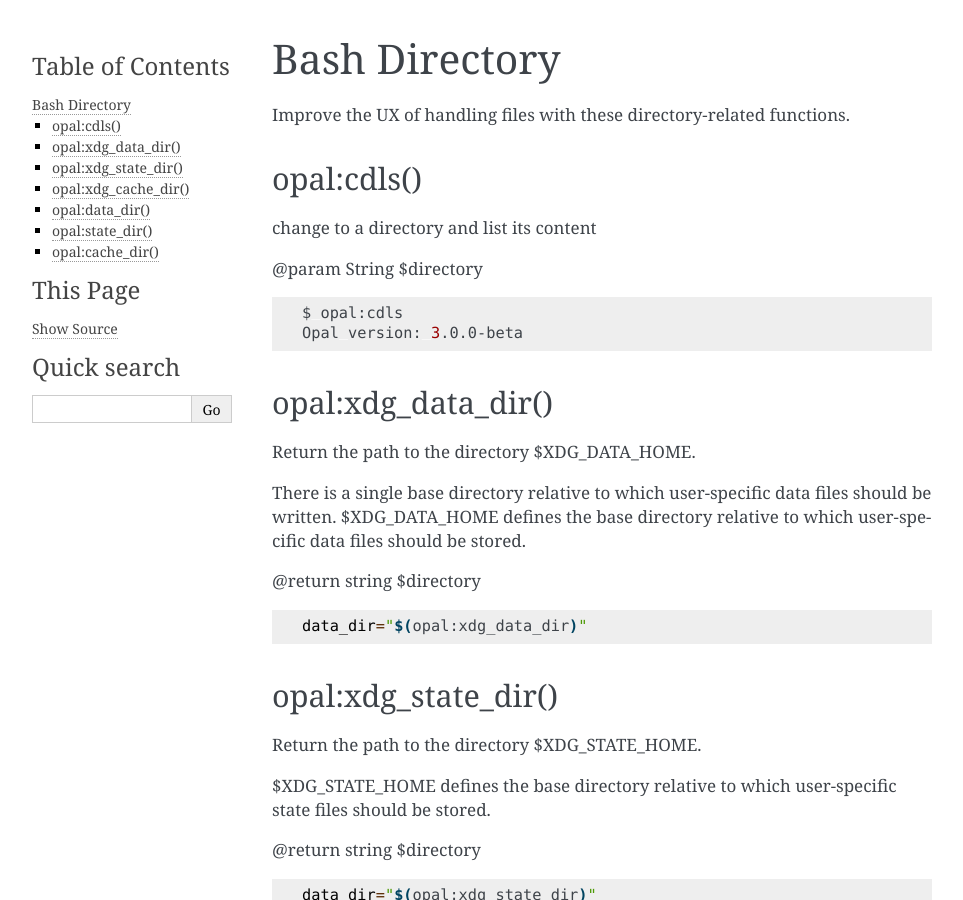
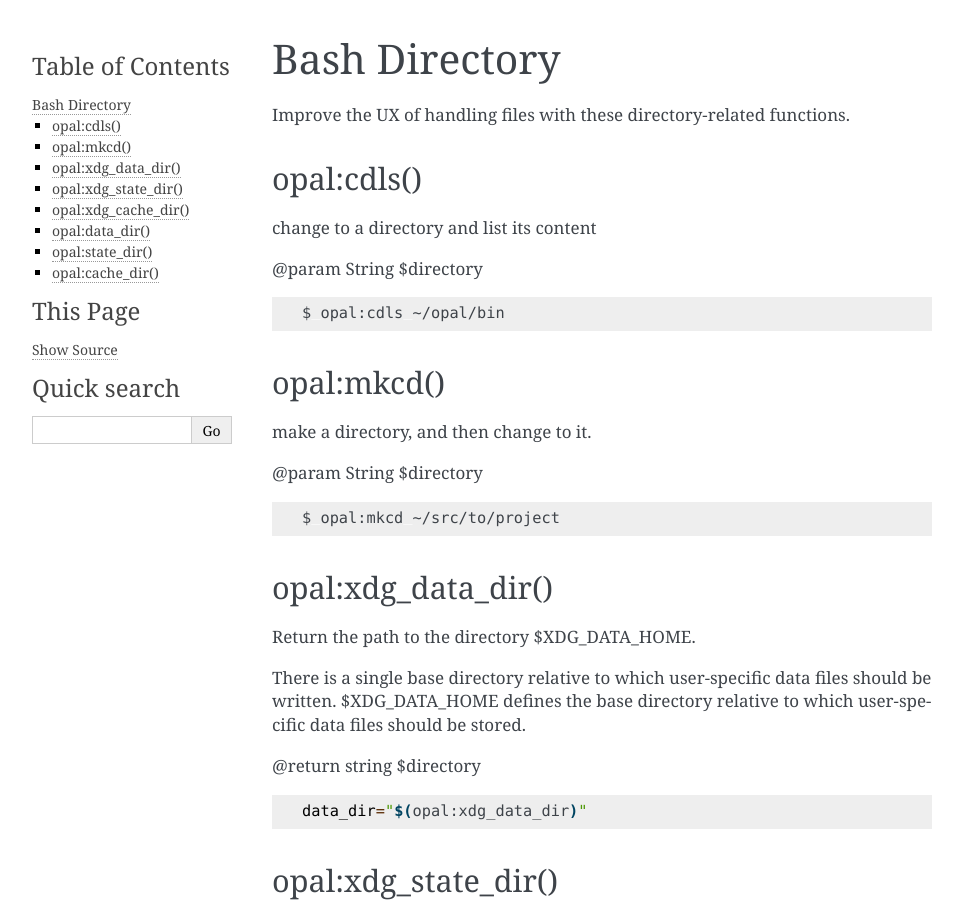
Before and after one commit to andrewwoods/opal-documentation-rtd, a Sphinx documentation site: the page built from docs/source/bash-directory.rst, in a window 1280 px wide and 900 px high. Shown: the whole window, without its empty margins (148-1111 px from the left). Built offline with Sphinx 7.4.7, drawn with Linux system fonts in a browser that asks for light colours.

Commit message:
Add missing function docs for mkcd
The ability to make a directory and immediately change to it, is a
common need.

```diff
--- a/docs/source/bash-directory.rst
+++ b/docs/source/bash-directory.rst
@@ -13,8 +13,19 @@ change to a directory and list its content
 
 .. code-block :: bash
 
-    $ opal:cdls
-    Opal version: 3.0.0-beta
+    $ opal:cdls ~/opal/bin
+
+opal:mkcd()
+-----------
+
+make a directory, and then change to it.
+
+@param String $directory
+
+.. code-block:: bash
+
+    $ opal:mkcd ~/src/to/project
+
 
 opal:xdg_data_dir()
 -------------------
```
